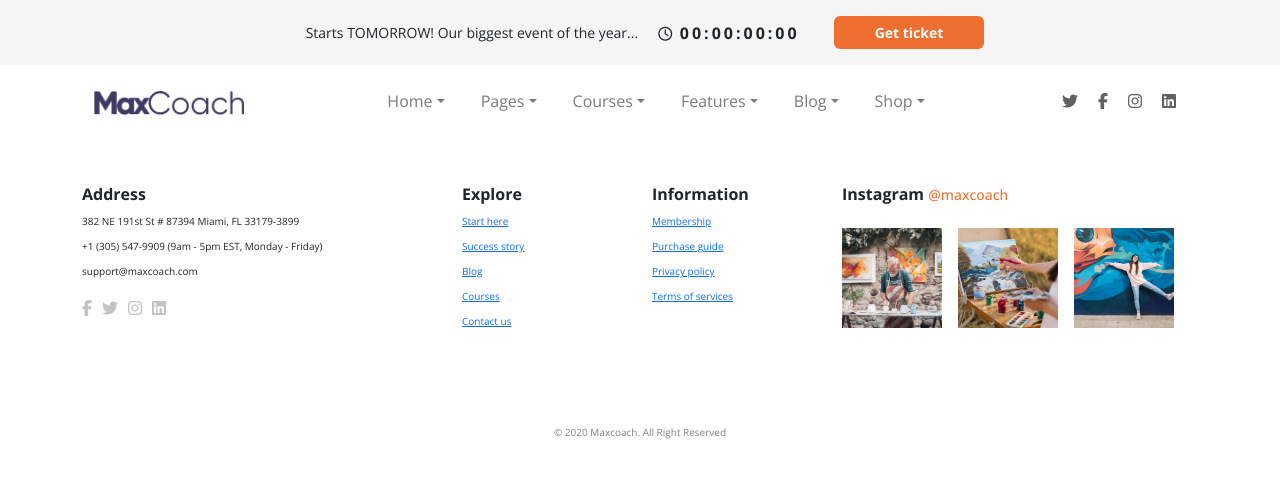
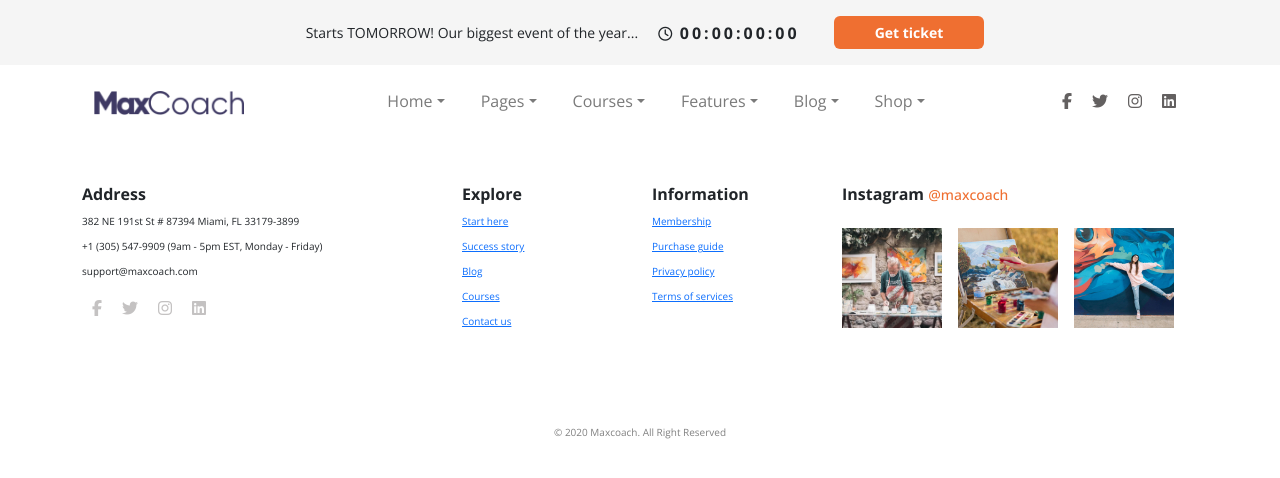
Before and after one commit to Corfaya/proj-html-vuejs, a Vue app: page / in a window 1280 px wide. Shown: the top 478 px of the page. Built offline with nearby package versions, Linux system fonts and the light colour scheme; a web font is replaced by a local one.

Commit message:
[UPD] same footer icons props on Header

```diff
--- a/src/components/Footer.vue
+++ b/src/components/Footer.vue
@@ -24,6 +24,7 @@ export default {
                     <li>+1 (305) 547-9909 (9am - 5pm EST, Monday - Friday)</li>
                     <li>support@maxcoach.com</li>
                 </ul>
+                <!-- Dynamic social list -->
                 <div class="d-none d-lg-flex" role="search">
                     <Socials v-for="(soc, i) in socials" :key="`s-${i}`" :socialIcon="soc"/>
                   </div>
@@ -31,20 +32,20 @@ export default {
             <div class="col-2">
                 <h6 class="fw-bold">Explore</h6>
                 <ul class="list-unstyled">
-                    <li><a href="">Start here</a></li>
-                    <li><a href="">Success story</a></li>
-                    <li><a href="">Blog</a></li>
-                    <li><a href="">Courses</a></li>
-                    <li><a href="">Contact us</a></li>
+                    <li><a href="#">Start here</a></li>
+                    <li><a href="#">Success story</a></li>
+                    <li><a href="#">Blog</a></li>
+                    <li><a href="#">Courses</a></li>
+                    <li><a href="#">Contact us</a></li>
                 </ul>
             </div>
             <div class="col-2">
                 <h6 class="fw-bold">Information</h6>
                 <ul class="list-unstyled">
-                    <li><a href="">Membership</a></li>
-                    <li><a href="">Purchase guide</a></li>
-                    <li><a href="">Privacy policy</a></li>
-                    <li><a href="">Terms of services</a></li>
+                    <li><a href="#">Membership</a></li>
+                    <li><a href="#">Purchase guide</a></li>
+                    <li><a href="#">Privacy policy</a></li>
+                    <li><a href="#">Terms of services</a></li>
                 </ul>
             </div>
             <div class="col-4">
--- a/src/components/Header.vue
+++ b/src/components/Header.vue
@@ -1,16 +1,19 @@
 <script>
 import Banner from './partials/Banner.vue';
-import List from './partials/List.vue';
-import { listItems } from '../data/arrays';
+import List from './partials/ListHeader.vue';
+import Socials from './partials/Socials.vue';
+import { listItems, socials } from '../data/arrays';
 
 export default {
   components: {
     Banner,
-    List
+    List,
+    Socials
   },
   data() {
     return {
-      listItems
+      listItems,
+      socials
     }
   },
 }
@@ -34,24 +37,17 @@ export default {
           </button>
           <div class="collapse navbar-collapse justify-content-center" id="navbarSupportedContent">
             <ul class="navbar-nav mb-2 mb-lg-0">
-              <!-- dynamic list -->
+              <!-- dynamic menu list items -->
               <List v-for="(l, i) in listItems" :key="`l-${i}`" :list="l"/>
-
             </ul>
-
           </div>
+          <!-- Dynamic social list -->
           <div class="d-none d-lg-flex" role="search">
-            <i class="fa-brands fa-twitter"></i>
-            <i class="fa-brands fa-facebook-f"></i>
-            <i class="fa-brands fa-instagram"></i>
-            <i class="fa-brands fa-linkedin"></i>
+            <Socials v-for="(soc, i) in socials" :key="`s-${i}`" :socialIcon="soc"/>
           </div>
         </div>
       </nav>
     </div>
-
-
-
   </header>
 </template>
 
--- a/src/components/partials/Socials.vue
+++ b/src/components/partials/Socials.vue
@@ -7,9 +7,12 @@ export default {
 
 </script>
 <template>
-    <i :class="['ms-0', socialIcon.class]">
+    <i :class="socialIcon.class">
         <a :href="socialIcon.url"></a>
     </i>
 </template>
 <style lang="scss">
+i:first-of-type {
+    margin-left: 0;
+}
 </style>
```
Also changed, not shown: src/components/partials/ListHeader.vue (renamed from src/components/partials/List.vue).
